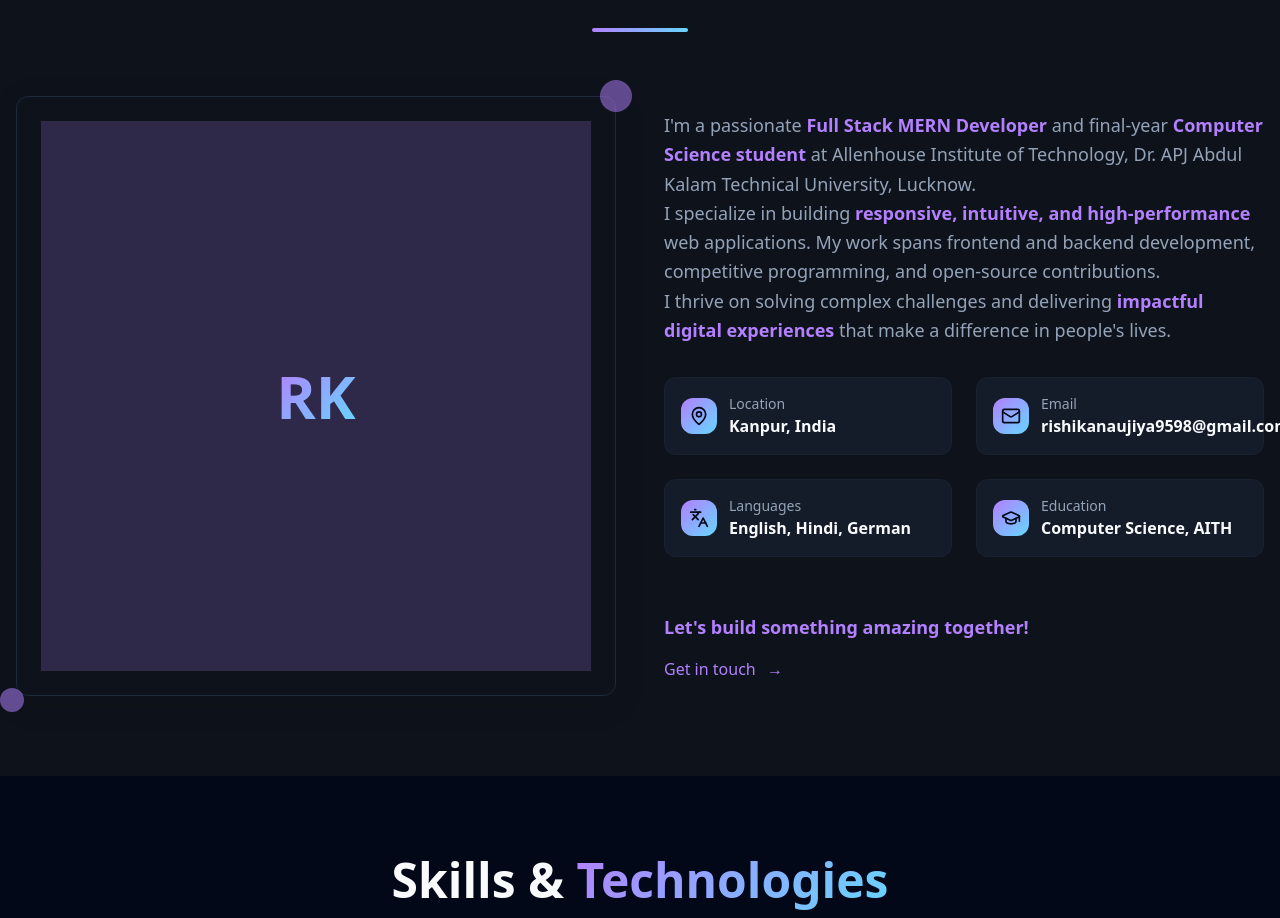
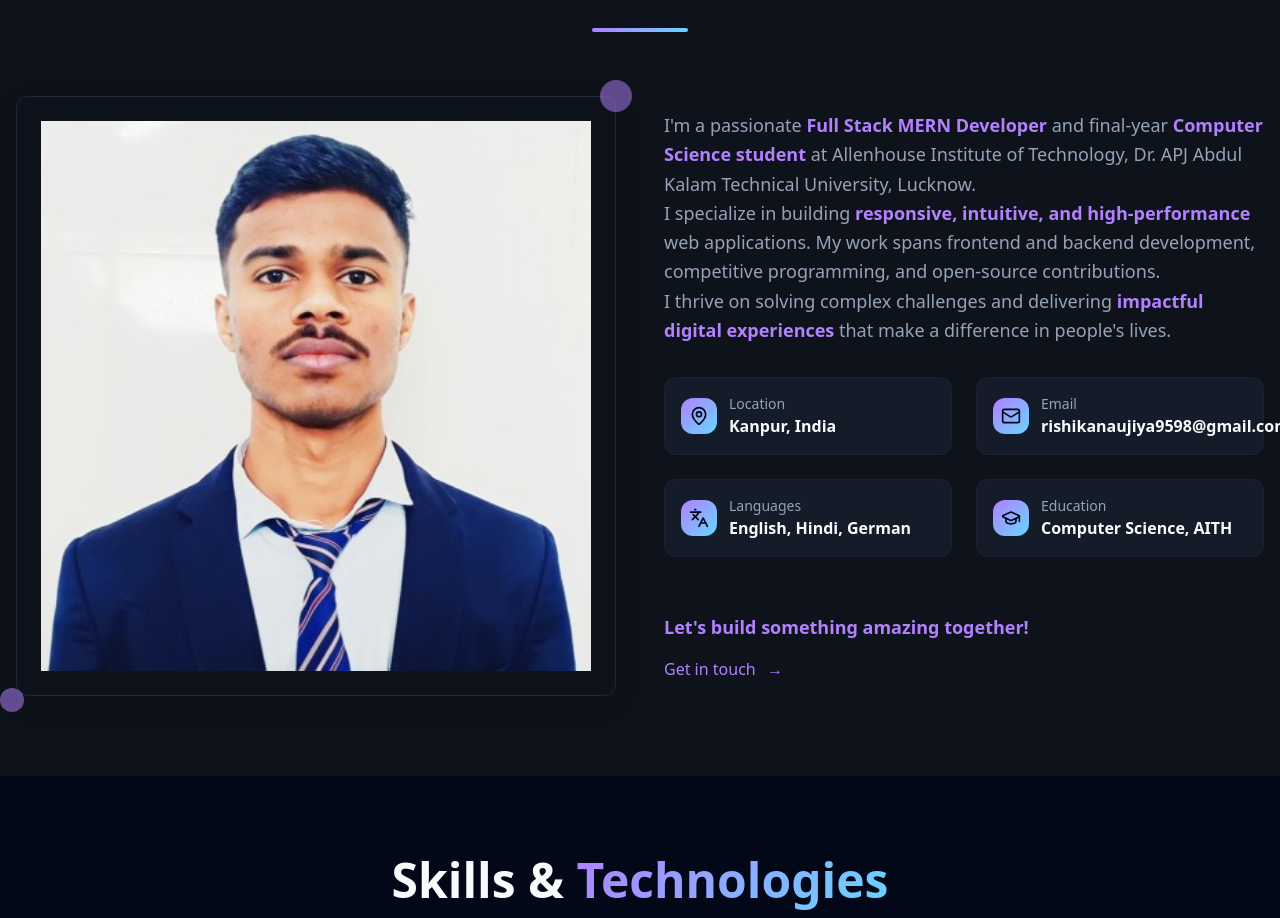
Before and after one commit to rishikanaujiya/rishikanaujiya, a React (Vite) app: page / in a window 1280 px wide. Shown: the part 924-1842 px from the top of the page. Built offline with nearby package versions, Linux system fonts and the light colour scheme.

Commit message:
Add profile image to About section
Add the provided image to the portrait area of the About Me section.

```diff
--- a/src/components/portfolio/AboutSection.tsx
+++ b/src/components/portfolio/AboutSection.tsx
@@ -40,9 +40,11 @@ const AboutSection = () => {
             className="relative group"
           >
             <div className="relative overflow-hidden rounded-2xl portfolio-card">
-              <div className="aspect-square bg-gradient-to-br from-primary/20 to-accent/20 flex items-center justify-center">
-                <div className="text-6xl font-bold portfolio-gradient-text">RK</div>
-              </div>
+              <img
+                src="/src/assets/profile-image.jpg"
+                alt="Rishi Kanaujiya - Full Stack Developer"
+                className="w-full h-full object-cover aspect-square"
+              />
               <div className="absolute inset-0 bg-gradient-to-t from-background/80 to-transparent opacity-0 group-hover:opacity-100 transition-opacity duration-300" />
             </div>
             {/* Floating elements around the image */}
```
